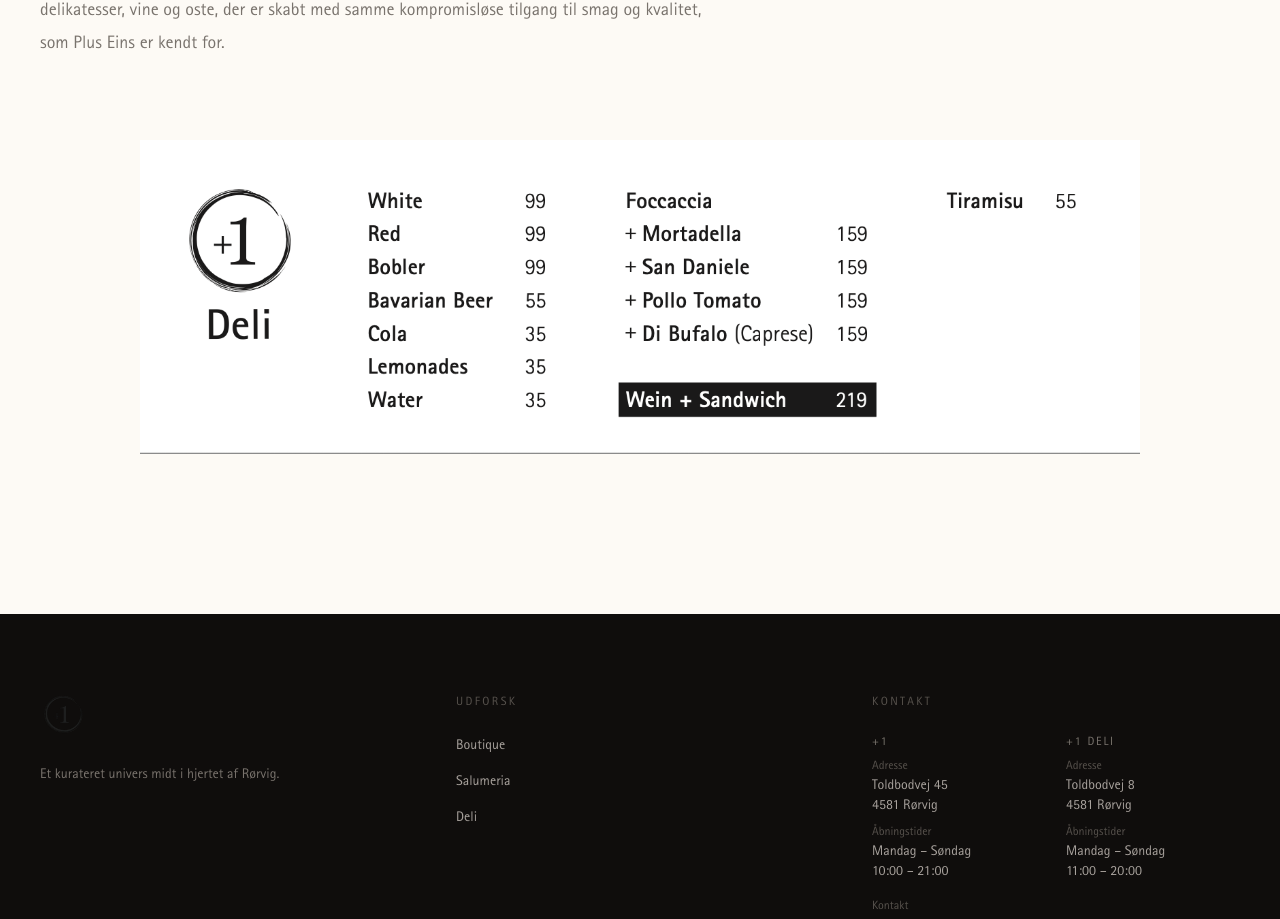
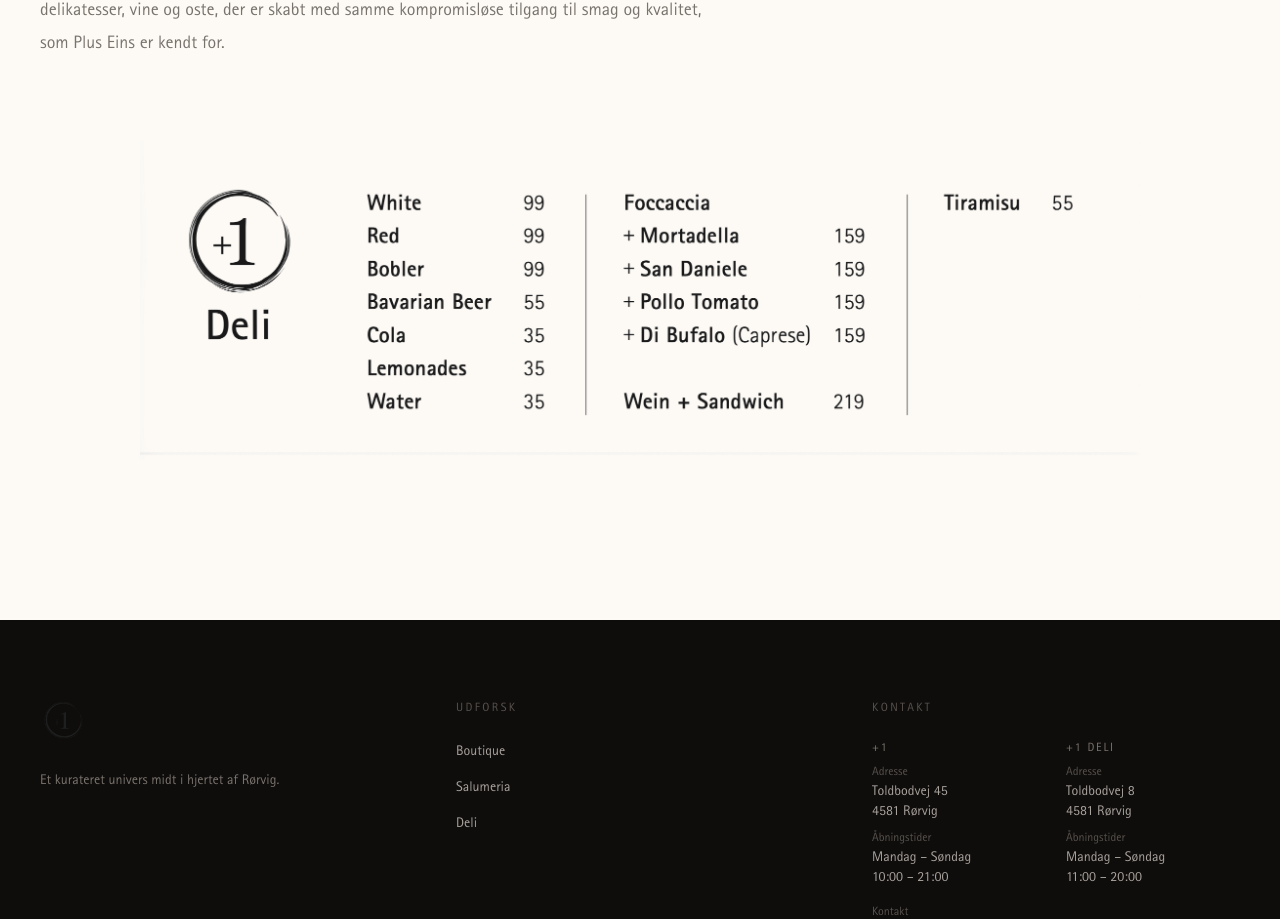
Before and after one commit to mariusaagesen/PLUSEINS, a React (Vite) app: page /deli in a window 1280 px wide. Shown: the part 793-1712 px from the top of the page. Built offline with nearby package versions, Linux system fonts and the light colour scheme.

Commit message:
Updated DeliMenu.tsx

```diff
--- a/src/pages/DeliMenu.tsx
+++ b/src/pages/DeliMenu.tsx
@@ -53,7 +53,7 @@ export default function DeliMenu() {
       {/* Menu image */}
       <section className="max-w-[1400px] mx-auto px-6 md:px-10 pb-32 md:pb-40 flex justify-center">
         <img
-          src="/images/Screenshot_2026-07-10_at_14.59.31.png"
+          src="/images/plus-eins-deli-menu-transparent.png"
           alt="Deli menu"
           style={{ width: '100%', height: 'auto', objectFit: 'contain', maxWidth: '1000px' }}
           loading="lazy"
```
